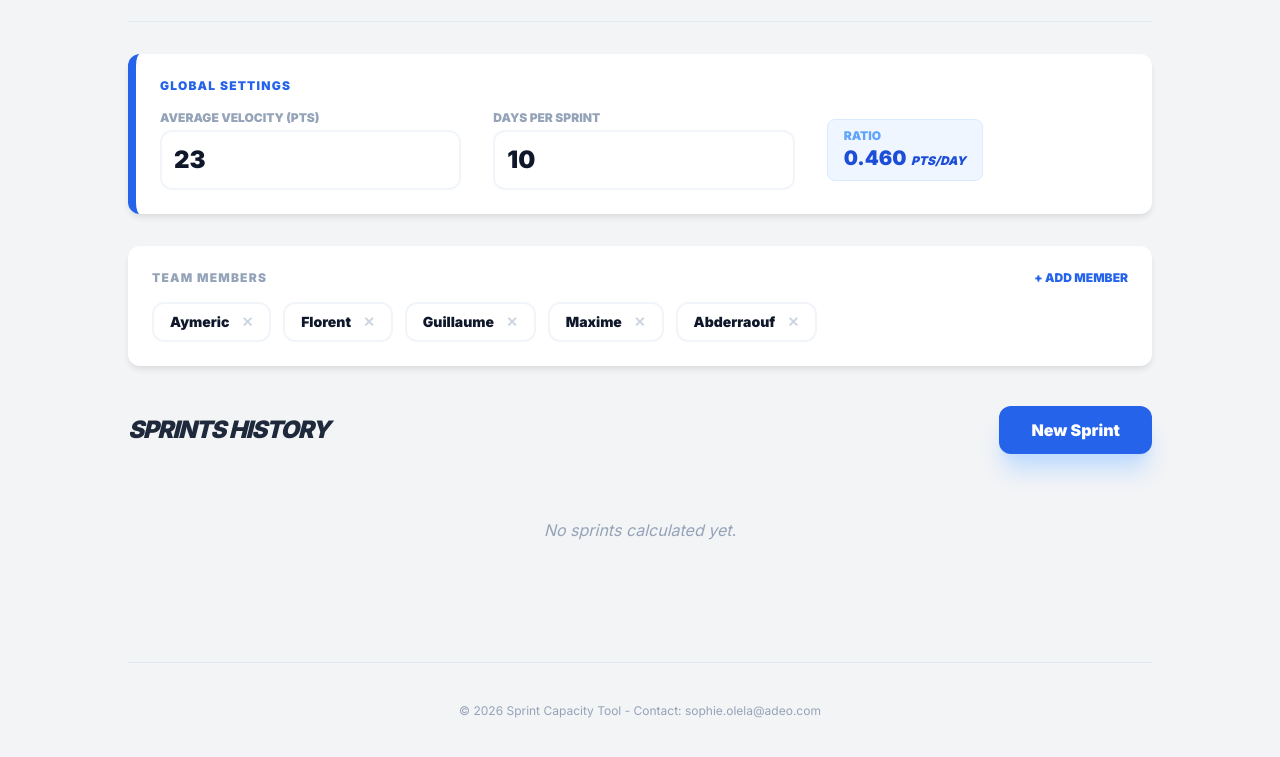
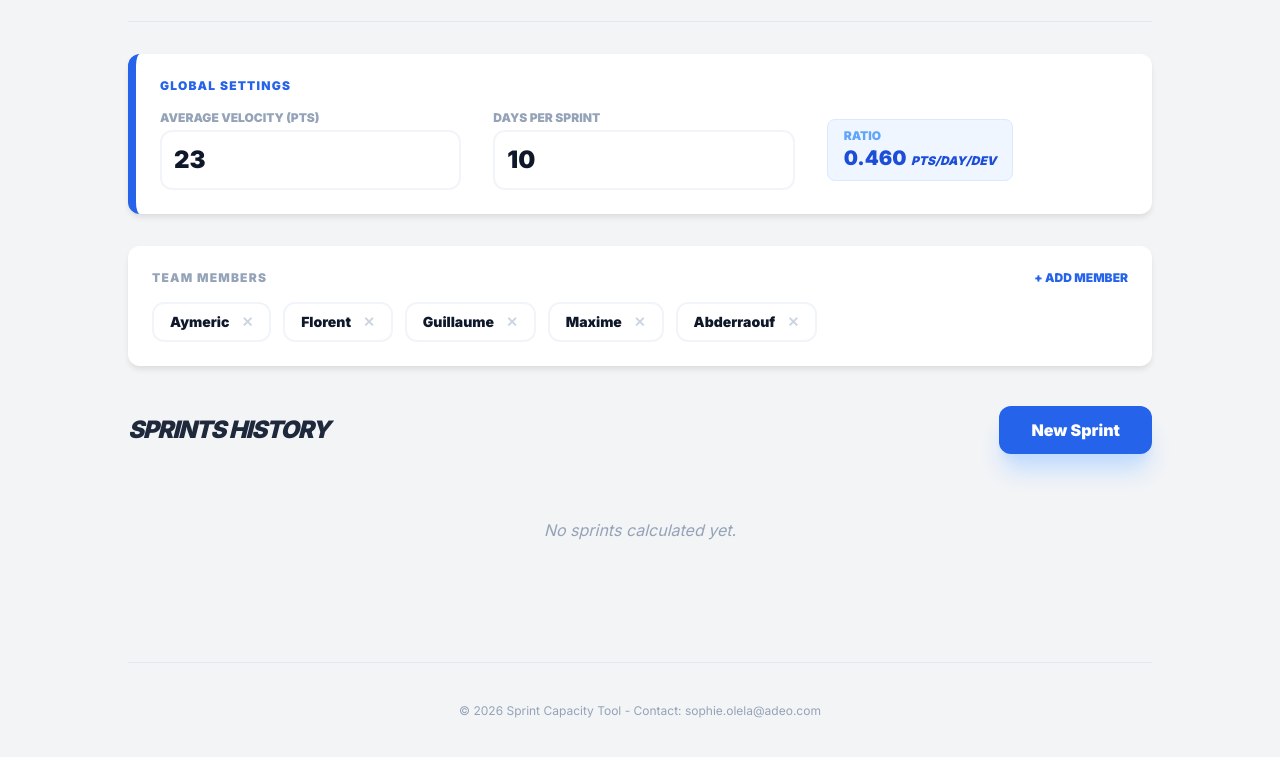
Before and after one commit to SophieOlela/SPRINT-CAPACITY-TOOL, a plain HTML site: page index.html in a window 1280 px wide. Shown: the part 91-848 px from the top of the page. Drawn offline with nearby package versions, Linux system fonts and the light colour scheme.

Commit message:
UI: updated ratio label to pts/day/dev for better precision

```diff
--- a/index.html
+++ b/index.html
@@ -35,7 +35,7 @@
                 <div class="flex items-center">
                     <div class="bg-blue-50 px-4 py-2 rounded-lg border border-blue-100">
                         <span class="text-xs font-bold text-blue-400 uppercase block">Ratio</span>
-                        <span id="currentRatio" class="text-xl font-black text-blue-700">0</span> <span class="text-blue-700 font-bold text-xs italic uppercase">pts/day</span>
+                        <span id="currentRatio" class="text-xl font-black text-blue-700">0</span> <span class="text-blue-700 font-bold text-xs italic uppercase">pts/day/dev</span>
                     </div>
                 </div>
             </div>
```
